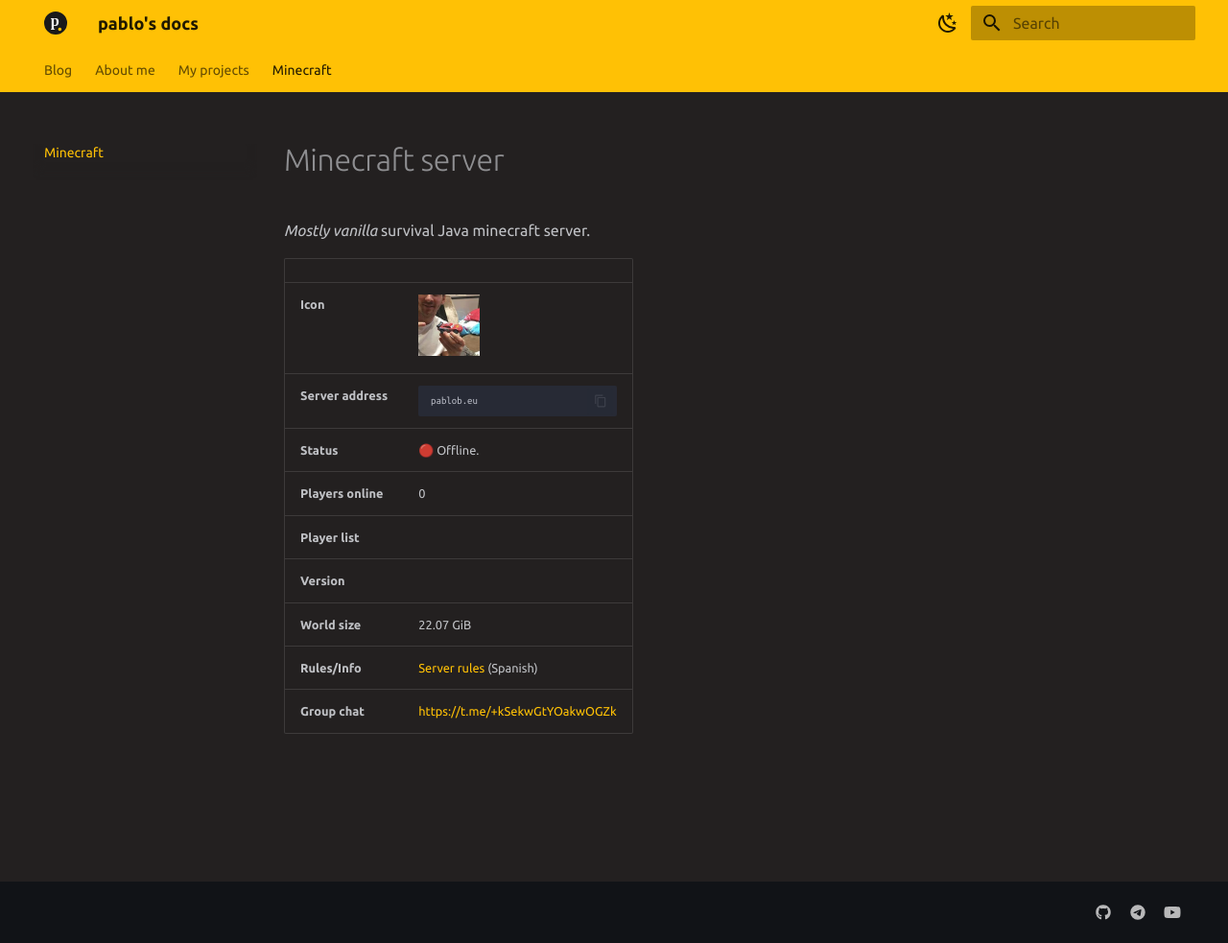
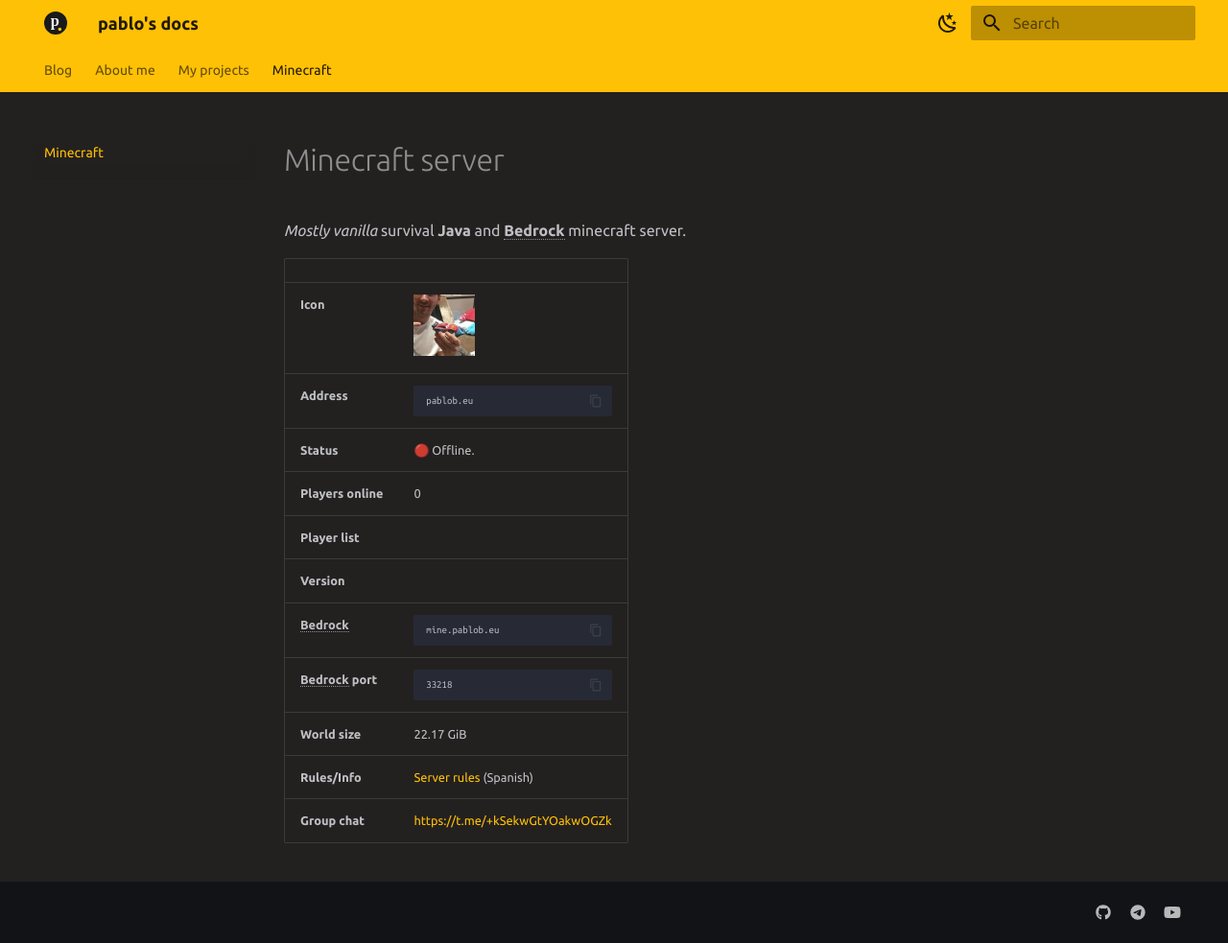
Before and after one commit to pbl0/pablob.eu, an MkDocs documentation site: the page built from docs/minecraft.md, in a window 1280 px wide and 983 px high. Shown: the whole window at 96% size. Built offline with MkDocs 1.6.1 and Material for MkDocs 9.7.7, drawn with Linux system fonts in a browser that asks for light colours.

Commit message:
deploy: 2024-08-12

```diff
--- a/docs/minecraft.md
+++ b/docs/minecraft.md
@@ -1,15 +1,19 @@
 # Minecraft server
 
-_Mostly vanilla_ survival Java minecraft server.
+_Mostly vanilla_ survival **Java** and **Bedrock** minecraft server.
 
 |                    |                                                                                 |
 | ------------------ | ------------------------------------------------------------------------------- |
 | **Icon**           | <img id="minecraft-icon" src="/assets/favicon/minecraft-server-icon.png"></img> |
-| **Server address** | <pre><code id="minecraft-address">pablob.eu</code></pre>                        |
+| **Address**        | <pre><code id="minecraft-address">pablob.eu</code></pre>                        |
 | **Status**         | <div id="minecraft-status"></div>                                               |
 | **Players online** | <span id="minecraft-players">0</span>                                           |
 | **Player list**    | <div id="minecraft-player-list"></div>                                          |
 | **Version**        | <div id="minecraft-version"></div>                                              |
-| **World size**     | <div id="minecraft-world-size">22.07 GiB</div>                            |
+| **Bedrock**        | <pre><code>mine.pablob.eu</code></pre>                                          |
+| **Bedrock port**   | <pre><code>33218</code></pre>                                                   |
+| **World size**     | <div id="minecraft-world-size">22.17 GiB</div>                                  |
 | **Rules/Info**     | [Server rules](https://telegra.ph/Servidor-de-minecraft-01-30) (Spanish)        |
 | **Group chat**     | [https://t.me/+kSekwGtYOakwOGZk](https://t.me/+kSekwGtYOakwOGZk)                |
+
+*[Bedrock]: Cross-play between Java and Bedrock thanks to Geyser plugin.
--- a/mkdocs.yml
+++ b/mkdocs.yml
@@ -31,6 +31,7 @@
         - navigation.sections
         - navigation.tabs
         - content.code.copy
+        - content.tooltips
 
 markdown_extensions:
     - attr_list
@@ -52,6 +53,10 @@
     - pymdownx.superfences
     - def_list
     - tables
+    - abbr
+    - pymdownx.emoji:
+          emoji_index: !!python/name:material.extensions.emoji.twemoji
+          emoji_generator: !!python/name:material.extensions.emoji.to_svg
 
 extra_css:
     - css/styles.css
```
